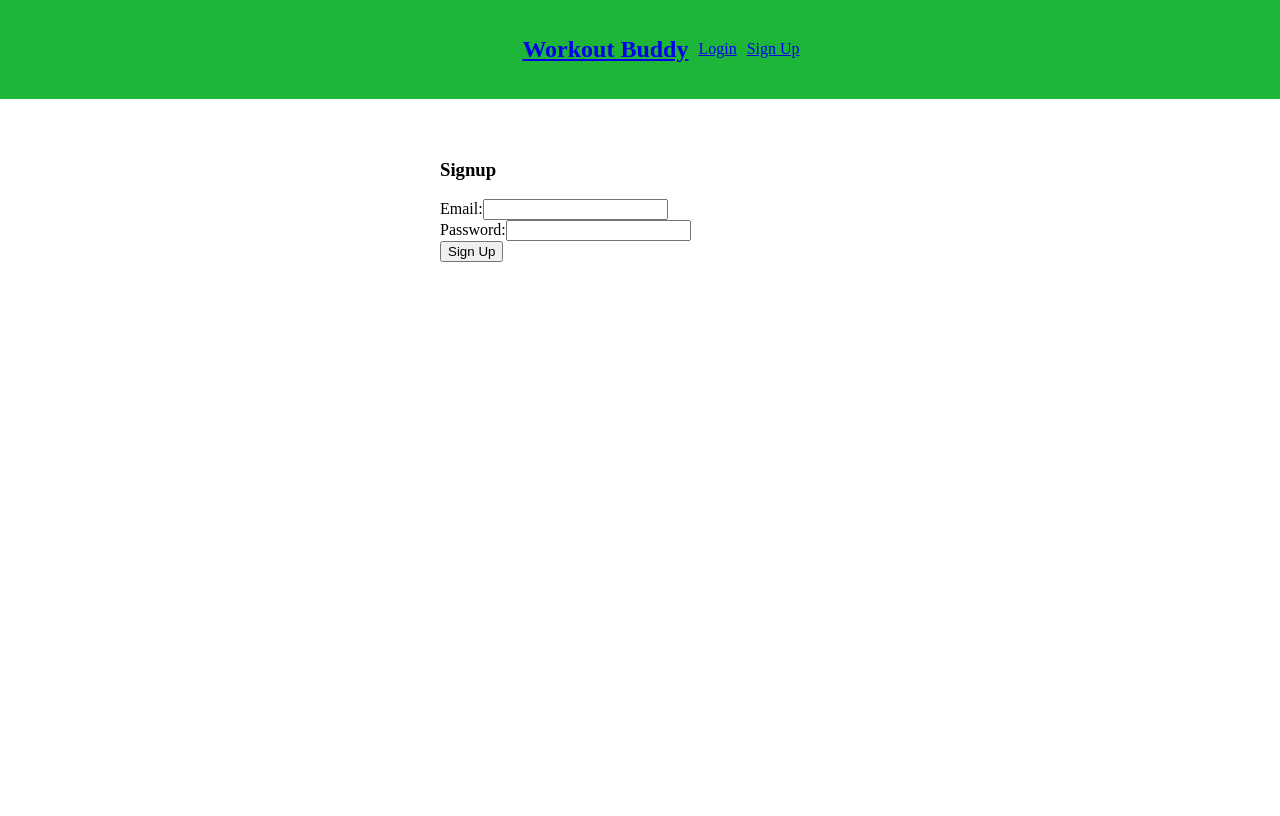
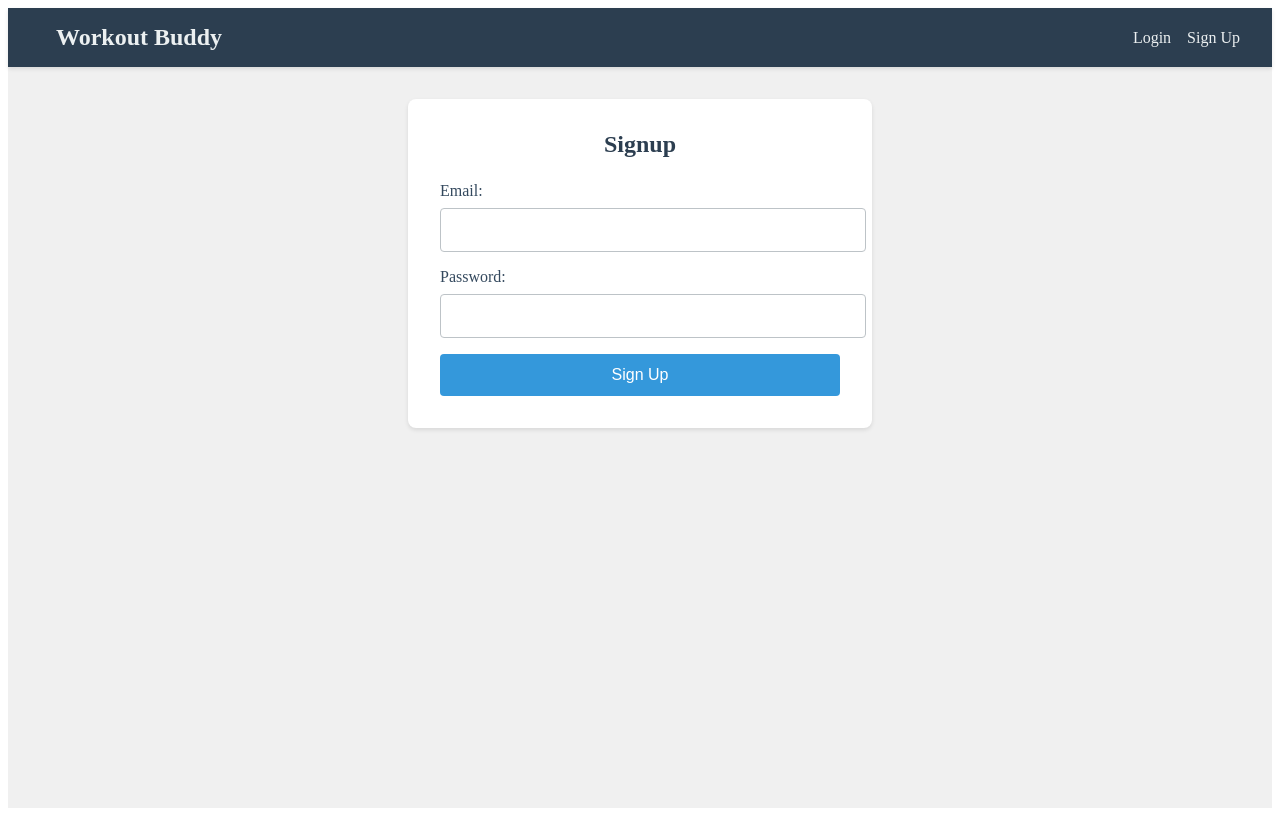
Before and after one commit to naby001/fitness002, a React (Vite) app in the folder frontend/frontend/: page /signup in a window 1280 px wide. Built offline with nearby package versions, Linux system fonts and the light colour scheme.

Commit message:
css fixed

```diff
--- a/frontend/frontend/src/App.css
+++ b/frontend/frontend/src/App.css
@@ -1,110 +1,218 @@
-/* Navbar styles */
-.home {
-  display: flex;
-  justify-content: space-between;
+/* WorkoutDetails.css */
+
+.workoutdetails {
+  background-color: #8ebfed; /* White background */
+  border-radius: 8px; /* Rounded corners */
+  box-shadow: 0 2px 4px rgba(0, 0, 0, 0.1); /* Subtle shadow */
+  padding: 1.5rem;
+  margin-bottom: 1rem;
   position: relative;
-  top: 10px;
+  transition: box-shadow 0.3s ease;
 }
 
-/* Ensure content does not hide behind the fixed Navbar */
-.pages {
-  margin-top: 4rem; /* Adjust based on the height of the Navbar */
-  padding-top: 1rem;
+.workoutdetails:hover {
+  box-shadow: 0 4px 8px rgba(0, 0, 0, 0.2); /* Slightly larger shadow on hover */
 }
 
-.workouts {
-  flex-grow: 1;
-  max-width: 1000px;
-  grid-template-columns: repeat(auto-fill, minmax(300px, 1fr));
-  gap: 1rem;
-  justify-content: center;
-}
-
-.workoutdetails {
-  border-radius: 4px;
-  background: #b7e5ab;
-  box-shadow: 2px 2px 10px rgba(0, 0, 0, 0.1);
-  margin: 10px auto;
-  padding: 20px;
-  position: relative;
-  border: 2px solid #040405; /* Added border to create a box */
+.workoutdetails h2 {
+  margin: 0 0 0.5rem 0;
+  font-size: 1.5rem;
+  color: #2c3e50; /* Dark blue text */
 }
 
 .workoutdetails p {
-  margin: 0;
-  font-size: 0.9rem;
-  color: #0c0a0a;
+  margin: 0.5rem 0;
+  font-size: 1rem;
+  color: #34495e; /* Slightly lighter blue text */
 }
 
-.workoutdetails h2 {
-  margin: 0;
-  font-size: 2.5rem;
-  color: #007bff;
+.workoutdetails p strong {
+  color: #2c3e50; /* Dark blue text for labels */
 }
 
-/* Form styles */
+.workoutdetails span {
+  position: absolute;
+  top: 1.5rem;
+  right: 1.5rem;
+  color: #e74c3c; /* Red color for delete icon */
+  font-size: 1.5rem;
+  cursor: pointer;
+  transition: color 0.3s ease;
+}
+
+.workoutdetails span:hover {
+  color: #c0392b; /* Darker red on hover */
+}
+/* WorkoutForms.css */
+
 .form-container {
-  background-color: white;
-  box-shadow: 0 4px 8px rgba(0, 0, 0, 0.1);
-  border-radius: 8px;
-  padding: 24px; /* Adds space inside the form */
-  border: 2px solid #040405;
-  max-width: 200px; /* Ensures the form doesn't stretch too wide */
-  width: 100%; /* Allows responsiveness */
-  font-size: larger;
-  max-height: 300px;
+  max-width: 400px;
+  margin: 2rem auto;
+  padding: 2rem;
+  background-color: #ffffff; /* White background */
+  border-radius: 8px; /* Rounded corners */
+  box-shadow: 0 2px 4px rgba(0, 0, 0, 0.1); /* Subtle shadow */
 }
 
 .form-title {
-  font-size: 1.25rem;
-  margin-bottom: 16px;
-  color: #007bff;
+  margin: 0 0 1.5rem 0;
+  font-size: 1.5rem;
+  color: #2c3e50; /* Dark blue text */
+  text-align: center;
 }
 
 .form-label {
   display: block;
-  color: #060708;
-  font-weight: bold;
-  margin-bottom: 8px;
+  margin-bottom: 0.5rem;
+  font-size: 1rem;
+  color: #34495e; /* Slightly lighter blue text */
+}
+
+.form-container input {
+  width: 100%;
+  padding: 0.75rem;
+  margin-bottom: 1rem;
+  border: 1px solid #bdc3c7; /* Light gray border */
+  border-radius: 4px; /* Rounded corners */
+  font-size: 1rem;
+  color: #2c3e50; /* Dark blue text */
+  transition: border-color 0.3s ease;
+}
+
+.form-container input:focus {
+  border-color: #3498db; /* Light blue border on focus */
+  outline: none;
+}
+
+.form-container input.error {
+  border-color: #e74c3c; /* Red border for error */
 }
 
 .form-button {
-  background-color: #2f76b0;
-  color: white;
-  padding: 8px 16px;
+  width: 100%;
+  padding: 0.75rem;
+  background-color: #3498db; /* Light blue button */
+  color: #ffffff; /* White text */
   border: none;
-  border-radius: 4px;
+  border-radius: 4px; /* Rounded corners */
+  font-size: 1rem;
   cursor: pointer;
+  transition: background-color 0.3s ease;
 }
 
 .form-button:hover {
-  background-color: #2b6cb0;
+  background-color: #2980b9; /* Darker blue on hover */
 }
 
 .form-error {
-  color: #e53e3e;
+  margin-top: 1rem;
+  padding: 0.75rem;
+  background-color: #f8d7da; /* Light red background */
+  border: 1px solid #f5c6cb; /* Light red border */
+  border-radius: 4px; /* Rounded corners */
+  color: #721c24; /* Dark red text */
   font-size: 0.875rem;
-  margin-top: 16px;
+  text-align: center;
+}
+/* Home.css */
+
+.home-container {
+  display: flex;
+  gap: 2rem; /* Space between the two containers */
+  padding: 2rem;
+   /* Adjust based on your design */
+  margin: 0 auto; /* Center the container */
 }
 
-.input.error {
-  border: 1px solid red;
+.workouts-container {
+  flex: 2; /* Takes 2/3 of the available space */
+  display: flex;
+  flex-direction: column;
+  gap: 1rem; /* Space between workout cards */
 }
 
-nav {
-  display: flex;
-  align-items: center;
+.form-container {
+  flex: 1; /* Takes 1/3 of the available space */
+  max-width: 400px; /* Limit the form width */
+}
+/* Login.css and Signup.css */
+
+.login,
+.signup {
+  max-width: 400px;
+  margin: 2rem auto;
+  padding: 2rem;
+  background-color: #ffffff; /* White background */
+  border-radius: 8px; /* Rounded corners */
+  box-shadow: 0 2px 4px rgba(0, 0, 0, 0.1); /* Subtle shadow */
 }
 
-nav a {
-  margin-left: 10px;
+.login h3,
+.signup h3 {
+  margin: 0 0 1.5rem 0;
+  font-size: 1.5rem;
+  color: #2c3e50; /* Dark blue text */
+  text-align: center;
 }
 
-form.signup,
-form.login {
-  max-width: 400px;
-  margin: 40px auto;
-  padding: 20px;
-  background: white;
-  border-radius: 4px;
+.login label,
+.signup label {
+  display: block;
+  margin-bottom: 0.5rem;
+  font-size: 1rem;
+  color: #34495e; /* Slightly lighter blue text */
 }
+
+.login input,
+.signup input {
+  width: 100%;
+  padding: 0.75rem;
+  margin-bottom: 1rem;
+  border: 1px solid #bdc3c7; /* Light gray border */
+  border-radius: 4px; /* Rounded corners */
+  font-size: 1rem;
+  color: #2c3e50; /* Dark blue text */
+  transition: border-color 0.3s ease;
+}
+
+.login input:focus,
+.signup input:focus {
+  border-color: #3498db; /* Light blue border on focus */
+  outline: none;
+}
+
+.login button,
+.signup button {
+  width: 100%;
+  padding: 0.75rem;
+  background-color: #3498db; /* Light blue button */
+  color: #ffffff; /* White text */
+  border: none;
+  border-radius: 4px; /* Rounded corners */
+  font-size: 1rem;
+  cursor: pointer;
+  transition: background-color 0.3s ease;
+}
+
+.login button:hover,
+.signup button:hover {
+  background-color: #2980b9; /* Darker blue on hover */
+}
+
+.login button:disabled,
+.signup button:disabled {
+  background-color: #bdc3c7; /* Gray button when disabled */
+  cursor: not-allowed;
+}
+
+.login .error,
+.signup .error {
+  margin-top: 1rem;
+  padding: 0.75rem;
+  background-color: #f8d7da; /* Light red background */
+  border: 1px solid #f5c6cb; /* Light red border */
+  border-radius: 4px; /* Rounded corners */
+  color: #721c24; /* Dark red text */
+  font-size: 0.875rem;
+  text-align: center;
+}
--- a/frontend/frontend/src/App.jsx
+++ b/frontend/frontend/src/App.jsx
@@ -12,7 +12,7 @@ import Signup from './pages/Signup';
 function App() {
   const {user}=useAuthContext();
   return (
-    <>
+    <div style={{ backgroundColor: '#f0f0f0', minHeight: '100vh' }}>
       <BrowserRouter>
 
        <Navbar/>
@@ -26,7 +26,7 @@ function App() {
           </Routes>
         </div>
       </BrowserRouter>
-    </>
+    </div>
   );
 }
 
--- a/frontend/frontend/src/components/Navbar.css
+++ b/frontend/frontend/src/components/Navbar.css
@@ -1,28 +1,56 @@
+/* Navbar.css */
+
 .navbar {
-  background-color: #1db639;
-  padding: 1rem;
-  position: fixed;
-  top: 0;
-  left: 0;
-  width: 100%; /* Changed to full width */
-  height: auto; /* Adjust height */
-  display: flex; /* Use flexbox for horizontal layout */
-  justify-content: center; /* Space out items */
-  align-items: center; /* Center items vertically */
-  overflow-x: auto; /* Allow horizontal scrolling if needed */
-  z-index: 100;
+    display: flex;
+    justify-content: space-between;
+    align-items: center;
+    padding: 1rem 2rem;
+    background-color: #2c3e50; /* Dark blue background */
+    color: #ecf0f1; /* Light gray text */
+    box-shadow: 0 2px 4px rgba(0, 0, 0, 0.1); /* Subtle shadow */
   }
 
-.navbar-brand {
+  .navbar-title {
+    margin: 0;
     font-size: 1.5rem;
     font-weight: bold;
+    color: #ecf0f1; /* Light gray text */
+    text-decoration: none;
   }
 
-.nav-link {
-  margin: 0 1rem; /* Adjust margin for horizontal spacing */
-  color: #000;
+  .navbar-title:hover {
+    color: #3498db; /* Light blue on hover */
   }
 
-.nav-link:hover {
-  color: #007bff;
+  .navbar a {
+    color: #ecf0f1; /* Light gray text */
+    text-decoration: none;
+    margin-left: 1rem;
+    font-size: 1rem;
+    transition: color 0.3s ease;
   }
+
+  .navbar a:hover {
+    color: #3498db; /* Light blue on hover */
+  }
+
+  .navbar button {
+    background-color: #e74c3c; /* Red button */
+    color: #ecf0f1; /* Light gray text */
+    border: none;
+    padding: 0.5rem 1rem;
+    border-radius: 4px;
+    cursor: pointer;
+    font-size: 1rem;
+    transition: background-color 0.3s ease;
+  }
+
+  .navbar button:hover {
+    background-color: #c0392b; /* Darker red on hover */
+  }
+
+  .navbar span {
+    margin-right: 1rem;
+    font-size: 1rem;
+    color: #ecf0f1; /* Light gray text */
+  }
--- a/frontend/frontend/src/pages/Home.jsx
+++ b/frontend/frontend/src/pages/Home.jsx
@@ -6,35 +6,32 @@ import WorkoutDetails from "../components/WorkoutDetails";
 import WorkoutForms from "../components/WorkoutForms";
 
 const Home = () => {
-    const{workouts,dispatch}=useWorkoutsContext();
+    const { workouts, dispatch } = useWorkoutsContext();
     const { user } = useAuthContext();
 
     useEffect(() => {
         const fetchData = async () => {
-            const response = await fetch("http://localhost:3000/api/workouts",{
-            headers:
-            {"Authorization":`Bearer ${user.token}`}});
-
-
+            const response = await fetch("http://localhost:3000/api/workouts", {
+                headers: { "Authorization": `Bearer ${user.token}` }
+            });
             const json = await response.json();
             if (response.ok) {
-               dispatch({ type: "SET_WORKOUTS", payload: json }); // Set workouts
+                dispatch({ type: "SET_WORKOUTS", payload: json }); // Set workouts
             }
         };
-        if(user){
-        fetchData();
-        } // Call fetchData function
-    }, [dispatch,user]);
+        if (user) {
+            fetchData();
+        }
+    }, [dispatch, user]);
 
     return (
-        <div>
-            <div className="home">
-
-                <div className="workouts">
-                    {workouts && workouts.map((workout) => (
-                       <WorkoutDetails key={workout.id} workout={workout}/> // Return the workout title
-                    ))}
-                </div>
+        <div className="home-container" style={{ backgroundColor: '#f0f0f0' }}>
+            <div className="workouts-container">
+                {workouts && workouts.map((workout) => (
+                    <WorkoutDetails key={workout._id} workout={workout} />
+                ))}
+            </div>
+            <div className="form-container">
                 <WorkoutForms />
             </div>
         </div>
```
Lines whose indentation alone changed are shown as unchanged.
